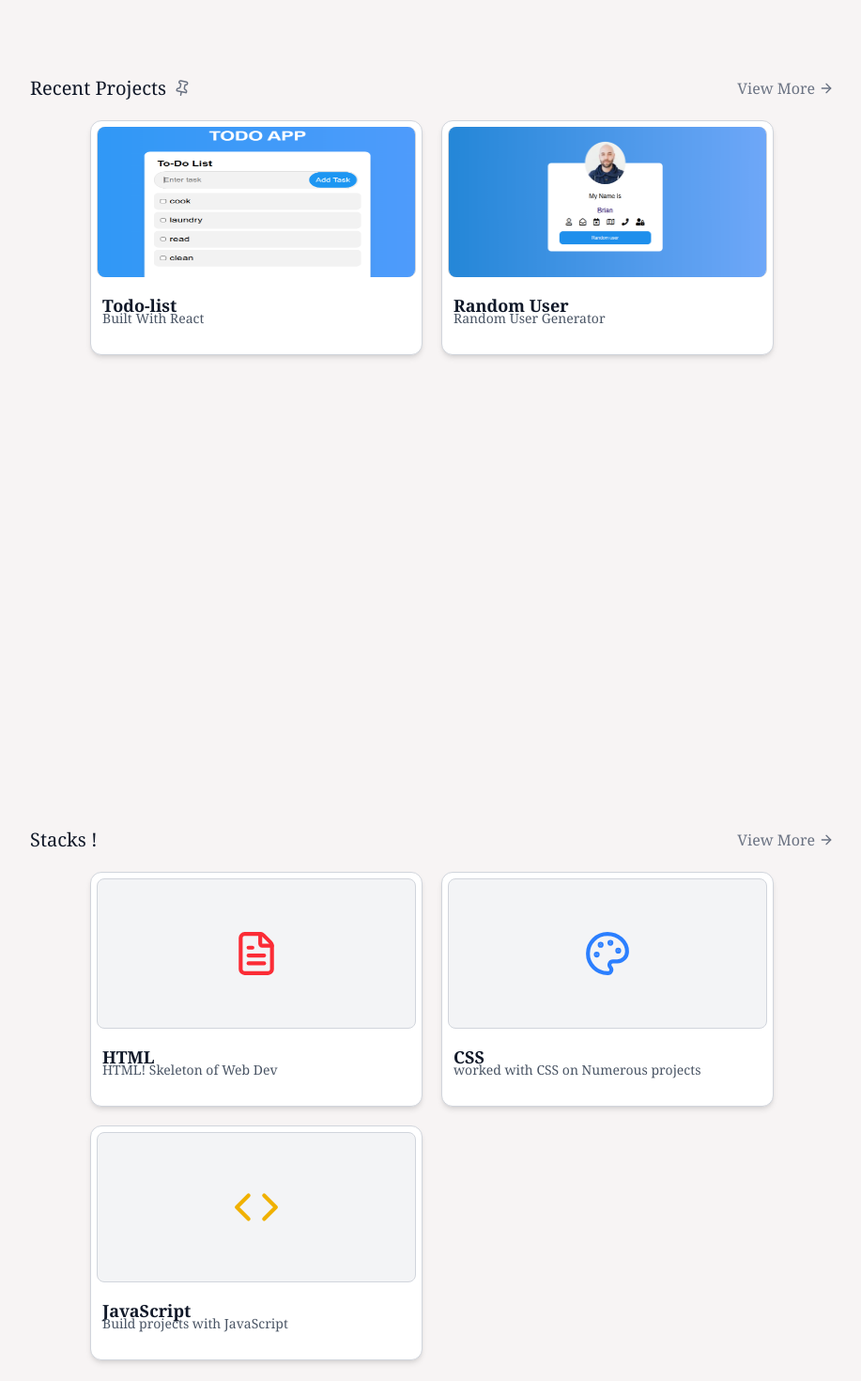
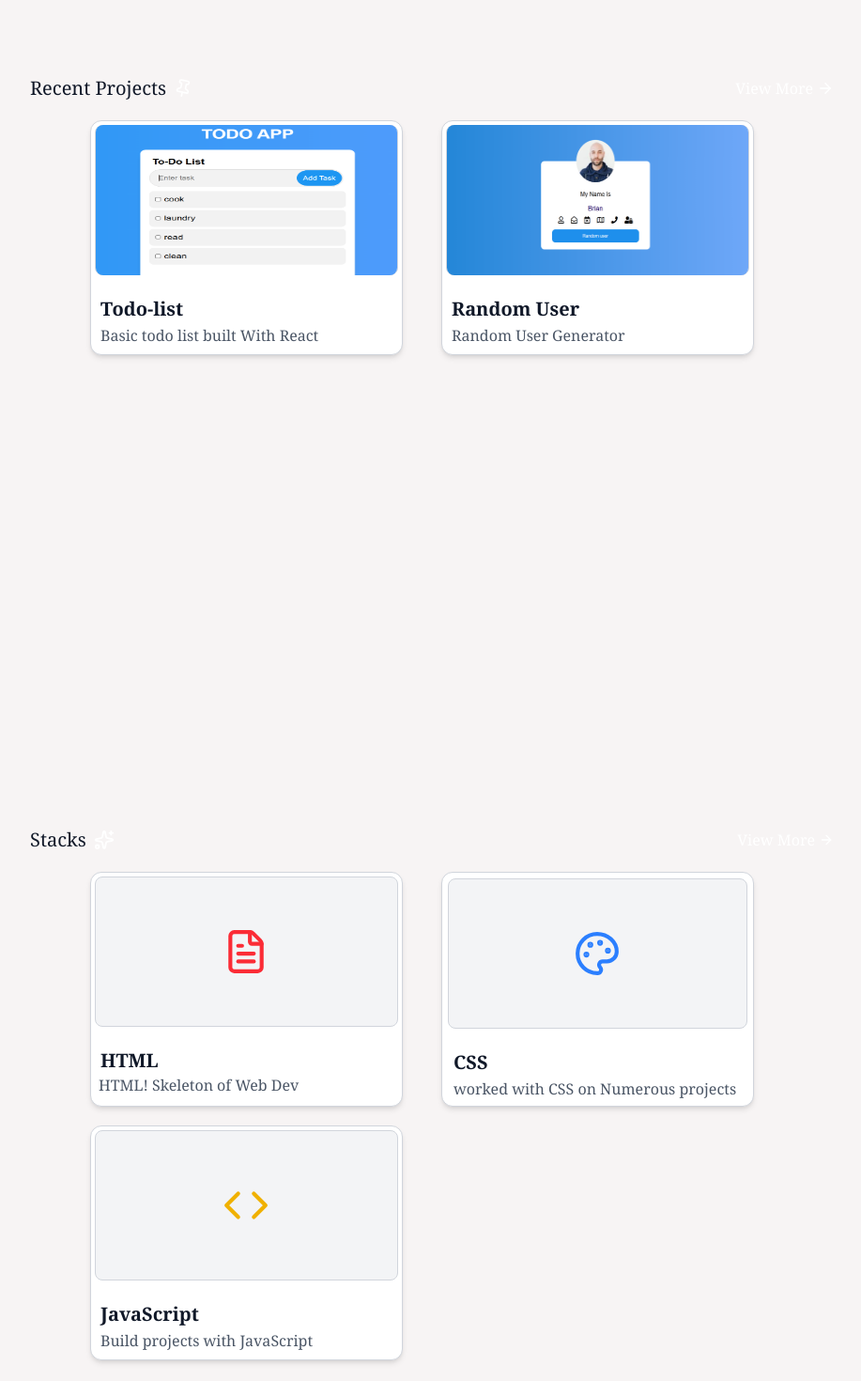
Before and after one commit to Baye-Brian1/react-portfolio, a React (Vite) app: page / in a window 1280 px wide. Shown: the part 420-1890 px from the top of the page at 94% size, without its empty margins (180-1097 px from the left). Built offline with nearby package versions, Linux system fonts and the light colour scheme.

Commit message:
updated part of my code

```diff
--- a/src/components/mainBody.jsx
+++ b/src/components/mainBody.jsx
@@ -1,5 +1,5 @@
 import React from 'react';
-import { ArrowRight, Pin, Code, Palette, FileText } from 'lucide-react'; // Lucide Icons
+import { ArrowRight, Pin, Code, Sparkles, Palette, FileText } from 'lucide-react'; // Lucide Icons
 import user from '../assets/user.PNG';
 import todo from '../assets/todo.PNG';
 import { Link } from 'react-router-dom';
@@ -21,42 +21,44 @@ function MainBody() {
       <section className="max-w-4xl min-h-screen mx-auto text-gray-700 dark:text-gray-400 p-5">
         <span className="w-full flex items-center justify-between">
           <h1 className="text-gray-900 dark:text-white text-xl flex items-center gap-2">
-            Recent Projects <Pin size={18} className='inline rotate-12 text-gray-500' />
+            Recent Projects <Pin size={20} className='inline rotate-12 text-white' />
           </h1>
           <Link to="/project">
-            <p className='text-gray-500 hover:text-gray-700 dark:hover:text-gray-400 transition no-underline flex items-center gap-1'>
-              View More <ArrowRight size={16} />
+            <p className='text-white hover:text-gray-700 dark:hover:text-gray-400 transition no-underline flex items-center gap-1'>
+              View More <ArrowRight size={18} />
             </p>
           </Link>
         </span>
 
         <div className="grid grid-cols-1 md:grid-cols-2 p-5 md:px-16 gap-5">
           {/* Project Card 1 */}
-          <div className="cursor-pointer p-1.5 rounded-xl border border-gray-300 dark:border-gray-800 w-full h-[250px] text-left bg-white dark:bg-gray-900/50 shadow-md dark:shadow-none hover:border-gray-400 dark:hover:border-gray-700 transition">
+          <div className="cursor-pointer p-1 rounded-xl border border-gray-300 dark:border-gray-800 w-[94%] h-[250px] text-left bg-white dark:bg-gray-900/50 shadow-md dark:shadow-none hover:border-gray-400 dark:hover:border-gray-700 transition">
             <div className="flex bg-gray-100 dark:bg-gray-800 justify-center items-center mb-4 w-full h-40 border border-gray-300 dark:border-gray-800 rounded-lg">
               <img src={todo} alt="main-design" className="w-full h-40 rounded-lg object-fill" />
             </div>
-            <h3 className="font-semibold text-gray-900 dark:text-gray-50 mb-[-10px] text-lg pl-1.5">Todo-list</h3>
-            <p className="text-sm pl-1.5 text-gray-600 dark:text-gray-400">Built With React</p>
+            <h3 className="font-semibold text-gray-900 dark:text-gray-50 mb-[-10px] text-xl p-1.5">Todo-list</h3>
+            <p className="text-md p-1.5 text-gray-600 dark:text-gray-400">Basic todo list built With React</p>
           </div>
 
           {/* Project Card 2 */}
-          <div className="cursor-pointer p-1.5 rounded-xl border border-gray-300 dark:border-gray-800 w-full h-[250px] text-left bg-white dark:bg-gray-900/50 shadow-md dark:shadow-none hover:border-gray-400 dark:hover:border-gray-700 transition"
+          <div className="cursor-pointer p-1 rounded-xl border border-gray-300 dark:border-gray-800 w-[94%] h-[250px] text-left bg-white dark:bg-gray-900/50 shadow-md dark:shadow-none hover:border-gray-400 dark:hover:border-gray-700 transition"
             onClick={() => window.location.href = 'https://random-user-git-main-baye-brian-s-projects.vercel.app/'}>
             <div className="flex bg-gray-100 dark:bg-gray-800 justify-center items-center mb-4 w-full h-40 border border-gray-300 dark:border-gray-800 rounded-lg">
               <img src={user} alt="alt" className="w-full h-40 rounded-lg object-fill" />
             </div>
-            <h3 className="font-semibold text-gray-900 dark:text-gray-50 mb-[-10px] text-lg pl-1.5">Random User</h3>
-            <p className="text-sm pl-1.5 text-gray-600 dark:text-gray-400">Random User Generator</p>
+            <h3 className="font-semibold text-gray-900 dark:text-gray-50 mb-[-10px] text-xl p-1.5">Random User</h3>
+            <p className="text-md p-1.5 text-gray-600 dark:text-gray-400">Random User Generator</p>
           </div>
         </div>
       </section>
 
       <section className="max-w-4xl min-h-screen mx-auto text-gray-700 dark:text-gray-400 p-5">
         <span className='w-full flex items-center justify-between'>
-          <h1 className="text-gray-900 dark:text-white text-xl">Stacks !</h1>
+          <h1 className="text-gray-900 dark:text-white text-xl items-center flex gap-2">
+            Stacks <Sparkles size={22} className='inline text-white'/>
+            </h1>
           <Link to="/technology">
-            <p className='text-gray-500 hover:text-gray-700 dark:hover:text-gray-400 transition no-underline flex items-center gap-1'>
+            <p className='text-white hover:text-gray-700 dark:hover:text-gray-400 transition no-underline flex items-center gap-1'>
               View More <ArrowRight size={16} />
             </p>
           </Link>
@@ -64,30 +66,30 @@ function MainBody() {
 
         <div className="grid grid-cols-1 md:grid-cols-2 p-5 md:px-16 gap-5">
           {/* HTML Stack */}
-          <div className="cursor-pointer p-1.5 rounded-xl border border-gray-300 dark:border-gray-800 w-full h-[250px] text-left bg-white dark:bg-gray-900/50 shadow-md dark:shadow-none hover:border-gray-400 dark:hover:border-gray-700 transition">
+          <div className="cursor-pointer p-1 rounded-xl border border-gray-300 dark:border-gray-800 w-[94%] h-[250px] text-left bg-white dark:bg-gray-900/50 shadow-md dark:shadow-none hover:border-gray-400 dark:hover:border-gray-700 transition">
             <div className="flex bg-gray-100 dark:bg-gray-800 justify-center items-center mb-4 w-full h-40 border border-gray-300 dark:border-gray-800 rounded-lg text-5xl text-red-500">
               <FileText size={50} /> {/* Replaced faHtml5 with FileText */}
             </div>
-            <h2 className="font-semibold text-gray-900 dark:text-gray-50 mb-[-10px] text-lg pl-1.5">HTML</h2>
-            <p className="text-sm pl-1.5 text-gray-600 dark:text-gray-400">HTML! Skeleton of Web Dev</p>
+            <h2 className="font-semibold text-gray-900 dark:text-gray-50 mb-[-10px] text-xl p-1.5">HTML</h2>
+            <p className="text-md p-1 text-gray-600 dark:text-gray-400">HTML! Skeleton of Web Dev</p>
           </div>
 
           {/* CSS Stack */}
-          <div className="cursor-pointer p-1.5 rounded-xl border border-gray-300 dark:border-gray-800 w-full h-[250px] text-left bg-white dark:bg-gray-900/50 shadow-md dark:shadow-none hover:border-gray-400 dark:hover:border-gray-700 transition">
+          <div className="cursor-pointer p-1.5 rounded-xl border border-gray-300 dark:border-gray-800 w-[94%] h-[250px] text-left bg-white dark:bg-gray-900/50 shadow-md dark:shadow-none hover:border-gray-400 dark:hover:border-gray-700 transition">
             <div className="flex bg-gray-100 dark:bg-gray-800 justify-center items-center mb-4 w-full h-40 border border-gray-300 dark:border-gray-800 rounded-lg text-5xl text-blue-500">
               <Palette size={50} /> {/* Replaced faCss3 with Palette */}
             </div>
-            <h2 className="font-semibold text-gray-900 dark:text-gray-50 mb-[-10px] text-lg pl-1.5">CSS</h2>
-            <p className="text-sm pl-1.5 text-gray-600 dark:text-gray-400">worked with CSS on Numerous projects</p>
+            <h2 className="font-semibold text-gray-900 dark:text-gray-50 mb-[-10px] text-xl p-1.5">CSS</h2>
+            <p className="text-md p-1.5 text-gray-600 dark:text-gray-400">worked with CSS on Numerous projects</p>
           </div>
 
           {/* JavaScript Stack */}
-          <div className="cursor-pointer p-1.5 rounded-xl border border-gray-300 dark:border-gray-800 w-full h-[250px] text-left bg-white dark:bg-gray-900/50 shadow-md dark:shadow-none hover:border-gray-400 dark:hover:border-gray-700 transition">
+          <div className="cursor-pointer p-1 rounded-xl border border-gray-300 dark:border-gray-800 w-[94%] h-[250px] text-left bg-white dark:bg-gray-900/50 shadow-md dark:shadow-none hover:border-gray-400 dark:hover:border-gray-700 transition">
             <div className="flex bg-gray-100 dark:bg-gray-800 justify-center items-center mb-4 w-full h-40 border border-gray-300 dark:border-gray-800 rounded-lg text-5xl text-yellow-500">
-              <Code size={50} /> {/* Replaced faJs with Code */}
+              <Code size={50} />
             </div>
-            <h2 className="font-semibold text-gray-900 dark:text-gray-50 mb-[-10px] text-lg pl-1.5">JavaScript</h2>
-            <p className="text-sm pl-1.5 text-gray-600 dark:text-gray-400">Build projects with JavaScript</p>
+            <h2 className="font-semibold text-gray-900 dark:text-gray-50 mb-[-10px] text-xl p-1.5">JavaScript</h2>
+            <p className="text-md p-1.5 text-gray-600 dark:text-gray-400">Build projects with JavaScript</p>
           </div>
         </div>
       </section>
```
